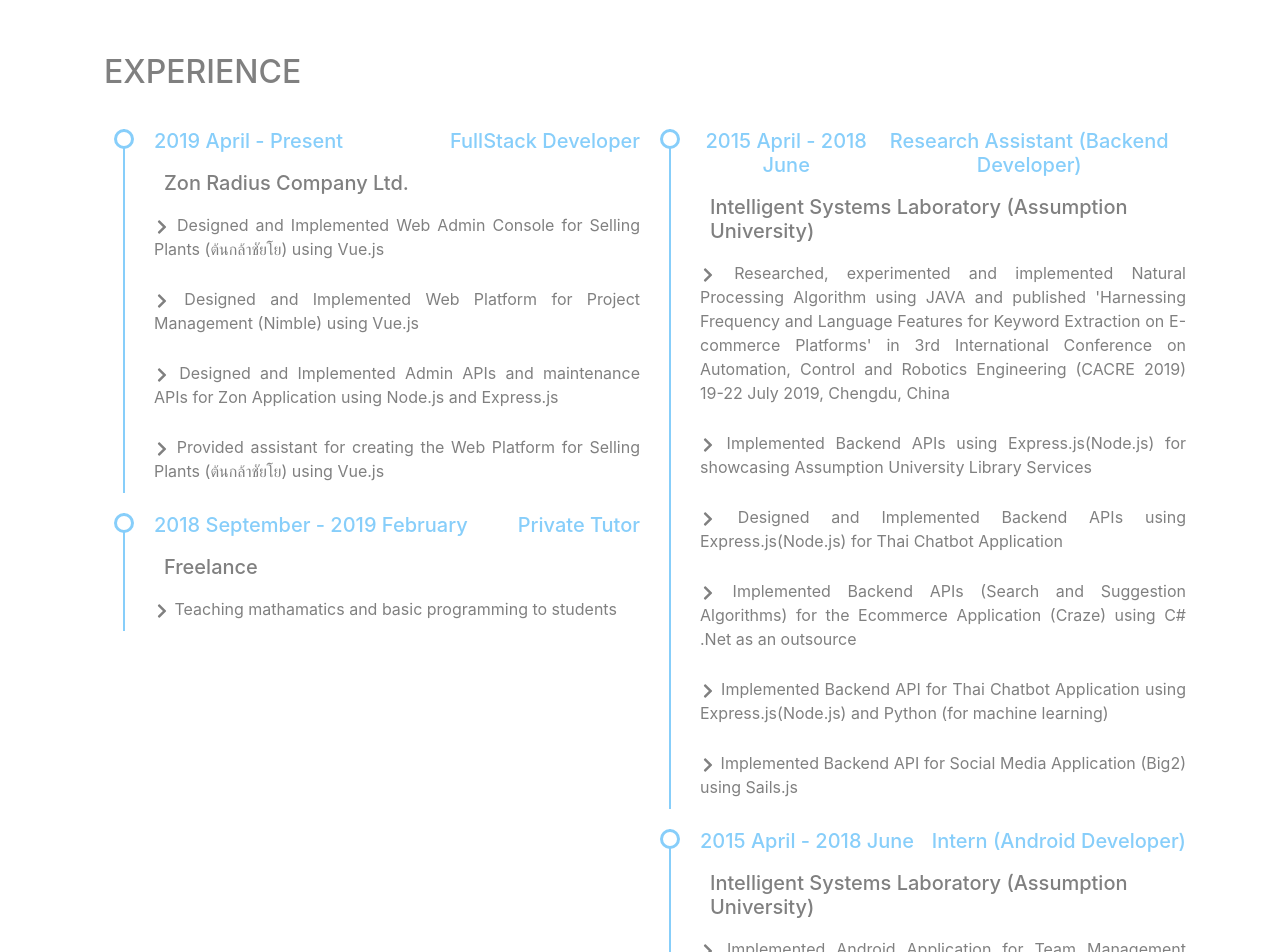
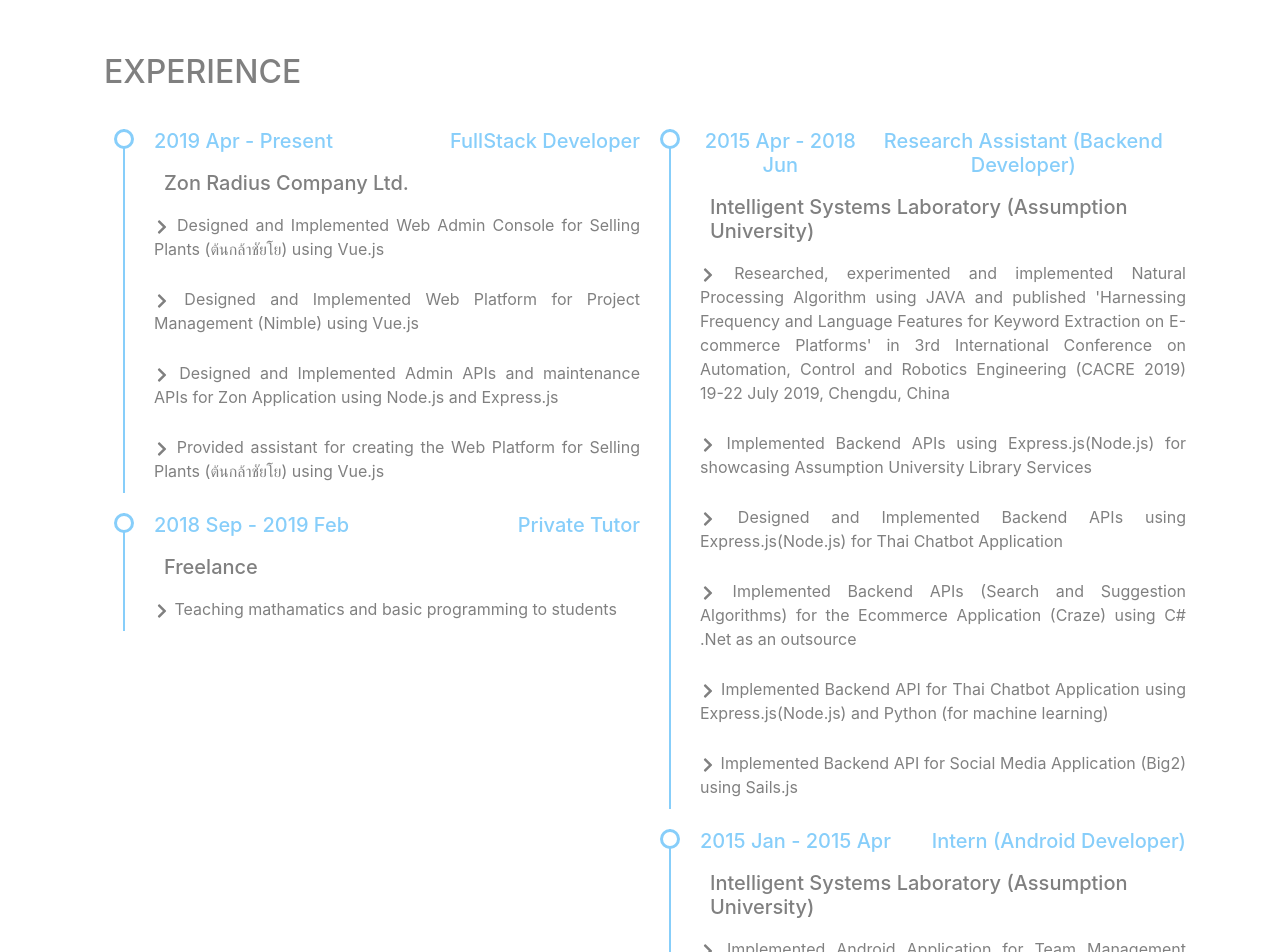
Before and after one commit to landlight/light_portfolio, a React (Create React App) app: page / in a window 1280 px wide. Shown: the part 1440-2392 px from the top of the page. Built offline with nearby package versions, Linux system fonts and the light colour scheme.

Commit message:
:recycle: :lipstick: responsive and data

```diff
--- a/src/components/sections/Education.js
+++ b/src/components/sections/Education.js
@@ -34,8 +34,8 @@
           <ul class="timeline">
             <li>
               <div className="content" style={contentTitle}>
-                <h5>2015 September - 2018 June</h5>
-                <h5>Master Degree (Assumption University)</h5>
+                <h5>2015 Sep - 2018 Jun</h5>
+                <h5>Master Degree</h5>
               </div>
               <h5 style={titleStyle}>Master of Science (IT in Software Engineering)</h5>
               <p style={personalStyle}><FaChevronRight /> Scholarship by Intelligent Systems Laboratory</p>
@@ -63,8 +63,9 @@
             <li>
               <div className="content" style={contentTitle}>
                 <h5>2011</h5>
-                <h5>International Advanced Diploma in Computer Studies</h5>
+                <h5>Diploma</h5>
               </div>
+              <h5 style={titleStyle}>International Advanced Diploma in Computer Studies</h5>
               <h5 style={titleStyle}>NCC Education University of Greenwich, United Kingdom</h5>
             </li>
           </ul>
@@ -72,8 +73,9 @@
             <li>
               <div className="content" style={contentTitle}>
                 <h5>2010</h5>
-                <h5>International Diploma in Computer Studies</h5>
+                <h5>Diploma</h5>
               </div>
+              <h5 style={titleStyle}>International Diploma in Computer Studies</h5>
               <h5 style={titleStyle}>NCC Education University of Greenwich, United Kingdom</h5>
             </li>
           </ul>
--- a/src/components/sections/Experience.js
+++ b/src/components/sections/Experience.js
@@ -30,7 +30,7 @@
           <ul class="timeline">
             <li>
               <div className="content" style={contentTitle}>
-                <h5>2019 April - Present</h5>
+                <h5>2019 Apr - Present</h5>
                 <h5>FullStack Developer</h5>
               </div>
               <h5 style={titleStyle}>Zon Radius Company Ltd.</h5>
@@ -43,7 +43,7 @@
           <ul class="timeline">
             <li>
               <div className="content" style={contentTitle}>
-                <h5>2018 September - 2019 February</h5>
+                <h5>2018 Sep - 2019 Feb</h5>
                 <h5>Private Tutor</h5>
               </div>
               <h5 style={titleStyle}>Freelance</h5>
@@ -55,7 +55,7 @@
           <ul class="timeline">
             <li>
               <div className="content" style={contentTitle}>
-                <h5>2015 April - 2018 June</h5>
+                <h5>2015 Apr - 2018 Jun</h5>
                 <h5>Research Assistant (Backend Developer)</h5>
               </div>
               <h5 style={titleStyle}>Intelligent Systems Laboratory (Assumption University)</h5>
@@ -70,7 +70,7 @@
           <ul class="timeline">
             <li>
               <div className="content" style={contentTitle}>
-                <h5>2015 April - 2018 June</h5>
+                <h5>2015 Jan - 2015 Apr</h5>
                 <h5>Intern (Android Developer)</h5>
               </div>
               <h5 style={titleStyle}>Intelligent Systems Laboratory (Assumption University)</h5>
--- a/src/index.css
+++ b/src/index.css
@@ -34,6 +34,7 @@
   top: 0;
   width: 100%;
   background-color: #333;
+  z-index: 401;
 }
 
 .main {
```
